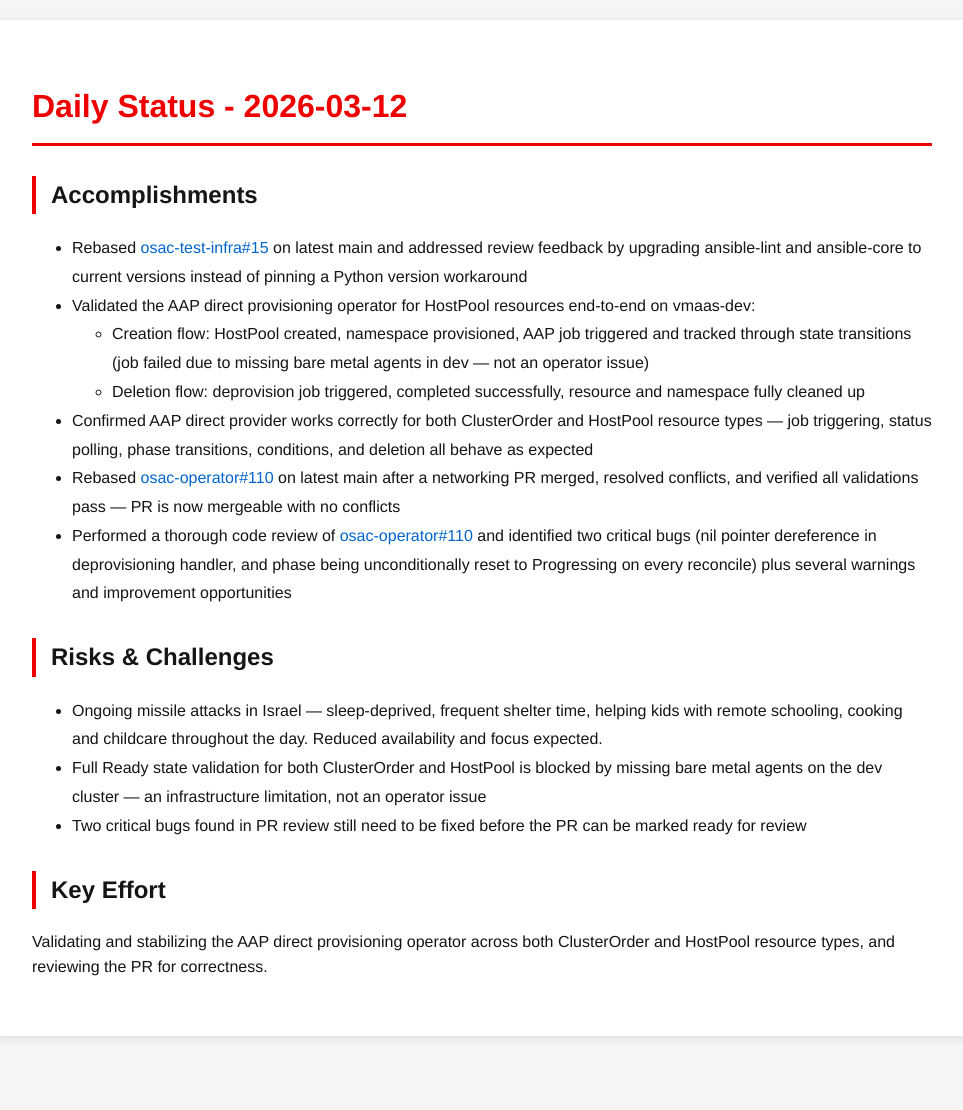
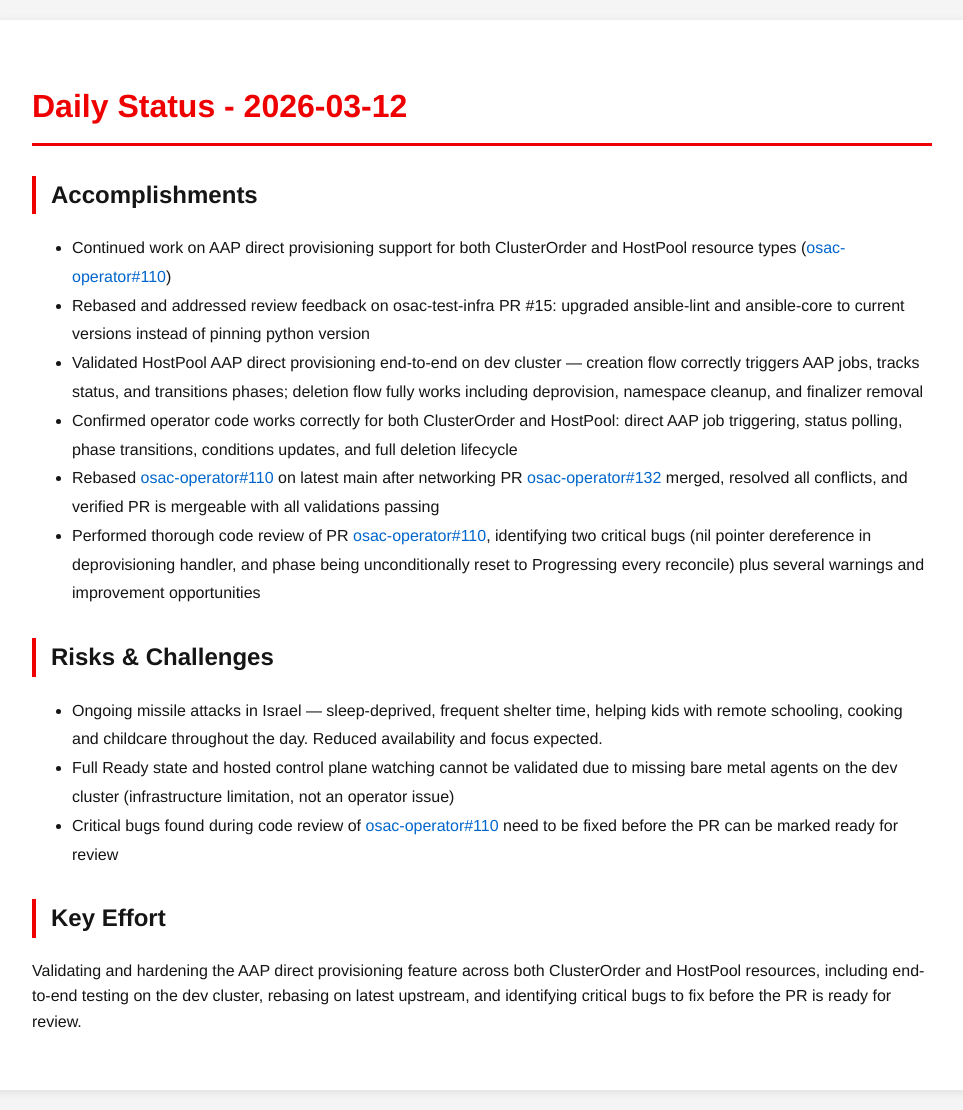
Before and after one commit to tzvatot/daily-status, a Jekyll site: the page built from 2026-03-12.md, in a window 1280 px wide. Shown: the whole page, without its empty margins (158-1121 px from the left). Built offline with Jekyll 4.4.1, drawn with Linux system fonts in a browser that asks for light colours; before the commit the page ends 1056 px from its top, so only the background shows below that.

Commit message:
Daily status update - 2026-03-12

```diff
--- a/2026-03-12.md
+++ b/2026-03-12.md
@@ -8,20 +8,19 @@
 
 ## Accomplishments
 
-- Rebased [osac-test-infra#15](https://github.com/osac-project/osac-test-infra/pull/15) on latest main and addressed review feedback by upgrading ansible-lint and ansible-core to current versions instead of pinning a Python version workaround
-- Validated the AAP direct provisioning operator for HostPool resources end-to-end on vmaas-dev:
-  - Creation flow: HostPool created, namespace provisioned, AAP job triggered and tracked through state transitions (job failed due to missing bare metal agents in dev — not an operator issue)
-  - Deletion flow: deprovision job triggered, completed successfully, resource and namespace fully cleaned up
-- Confirmed AAP direct provider works correctly for both ClusterOrder and HostPool resource types — job triggering, status polling, phase transitions, conditions, and deletion all behave as expected
-- Rebased [osac-operator#110](https://github.com/osac-project/osac-operator/pull/110) on latest main after a networking PR merged, resolved conflicts, and verified all validations pass — PR is now mergeable with no conflicts
-- Performed a thorough code review of [osac-operator#110](https://github.com/osac-project/osac-operator/pull/110) and identified two critical bugs (nil pointer dereference in deprovisioning handler, and phase being unconditionally reset to Progressing on every reconcile) plus several warnings and improvement opportunities
+- Continued work on AAP direct provisioning support for both ClusterOrder and HostPool resource types ([osac-operator#110](https://github.com/osac-project/osac-operator/pull/110))
+- Rebased and addressed review feedback on osac-test-infra PR #15: upgraded ansible-lint and ansible-core to current versions instead of pinning python version
+- Validated HostPool AAP direct provisioning end-to-end on dev cluster — creation flow correctly triggers AAP jobs, tracks status, and transitions phases; deletion flow fully works including deprovision, namespace cleanup, and finalizer removal
+- Confirmed operator code works correctly for both ClusterOrder and HostPool: direct AAP job triggering, status polling, phase transitions, conditions updates, and full deletion lifecycle
+- Rebased [osac-operator#110](https://github.com/osac-project/osac-operator/pull/110) on latest main after networking PR [osac-operator#132](https://github.com/osac-project/osac-operator/pull/132) merged, resolved all conflicts, and verified PR is mergeable with all validations passing
+- Performed thorough code review of PR [osac-operator#110](https://github.com/osac-project/osac-operator/pull/110), identifying two critical bugs (nil pointer dereference in deprovisioning handler, and phase being unconditionally reset to Progressing every reconcile) plus several warnings and improvement opportunities
 
 ## Risks & Challenges
 
 - Ongoing missile attacks in Israel — sleep-deprived, frequent shelter time, helping kids with remote schooling, cooking and childcare throughout the day. Reduced availability and focus expected.
-- Full Ready state validation for both ClusterOrder and HostPool is blocked by missing bare metal agents on the dev cluster — an infrastructure limitation, not an operator issue
-- Two critical bugs found in PR review still need to be fixed before the PR can be marked ready for review
+- Full Ready state and hosted control plane watching cannot be validated due to missing bare metal agents on the dev cluster (infrastructure limitation, not an operator issue)
+- Critical bugs found during code review of [osac-operator#110](https://github.com/osac-project/osac-operator/pull/110) need to be fixed before the PR can be marked ready for review
 
 ## Key Effort
 
-Validating and stabilizing the AAP direct provisioning operator across both ClusterOrder and HostPool resource types, and reviewing the PR for correctness.
+Validating and hardening the AAP direct provisioning feature across both ClusterOrder and HostPool resources, including end-to-end testing on the dev cluster, rebasing on latest upstream, and identifying critical bugs to fix before the PR is ready for review.
```
